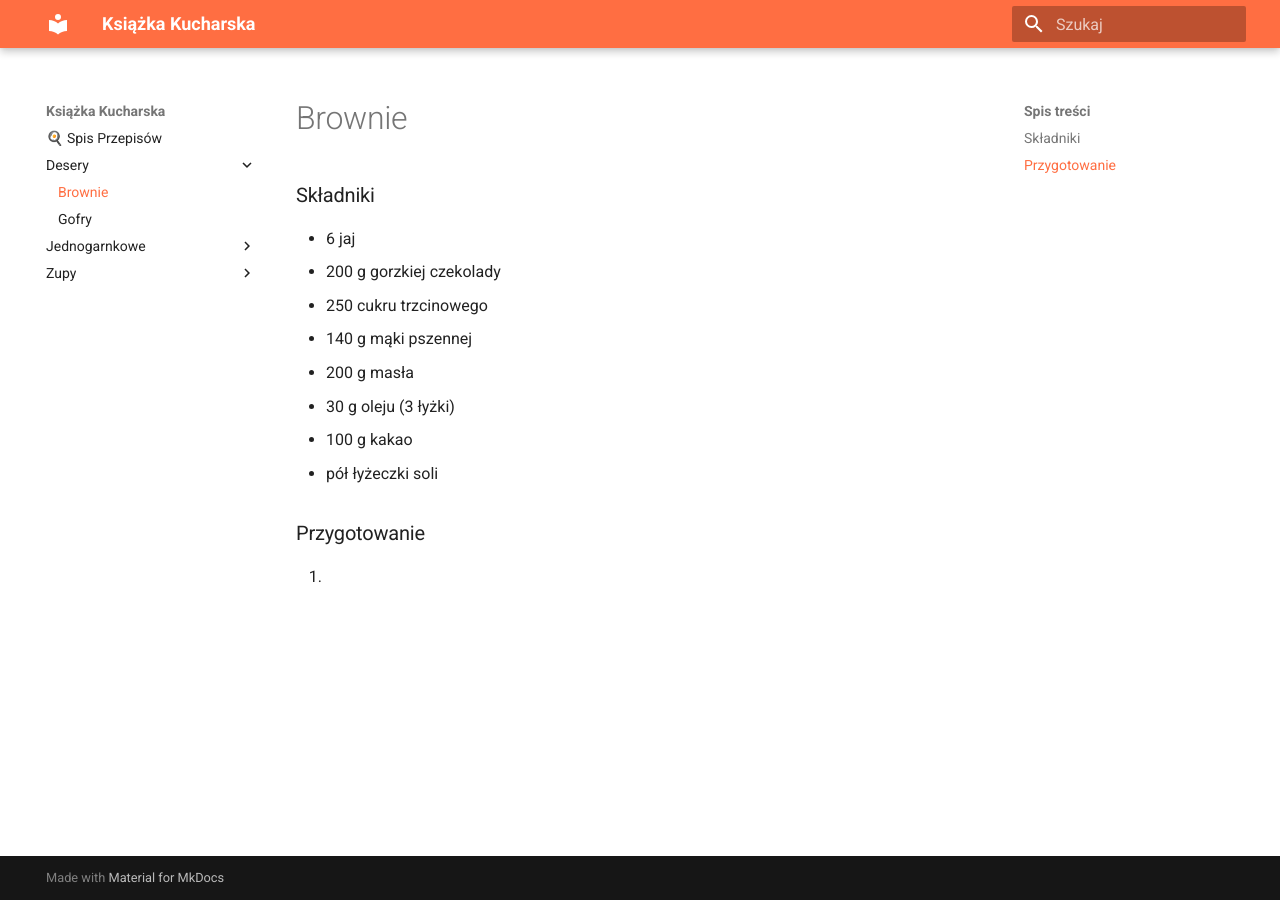
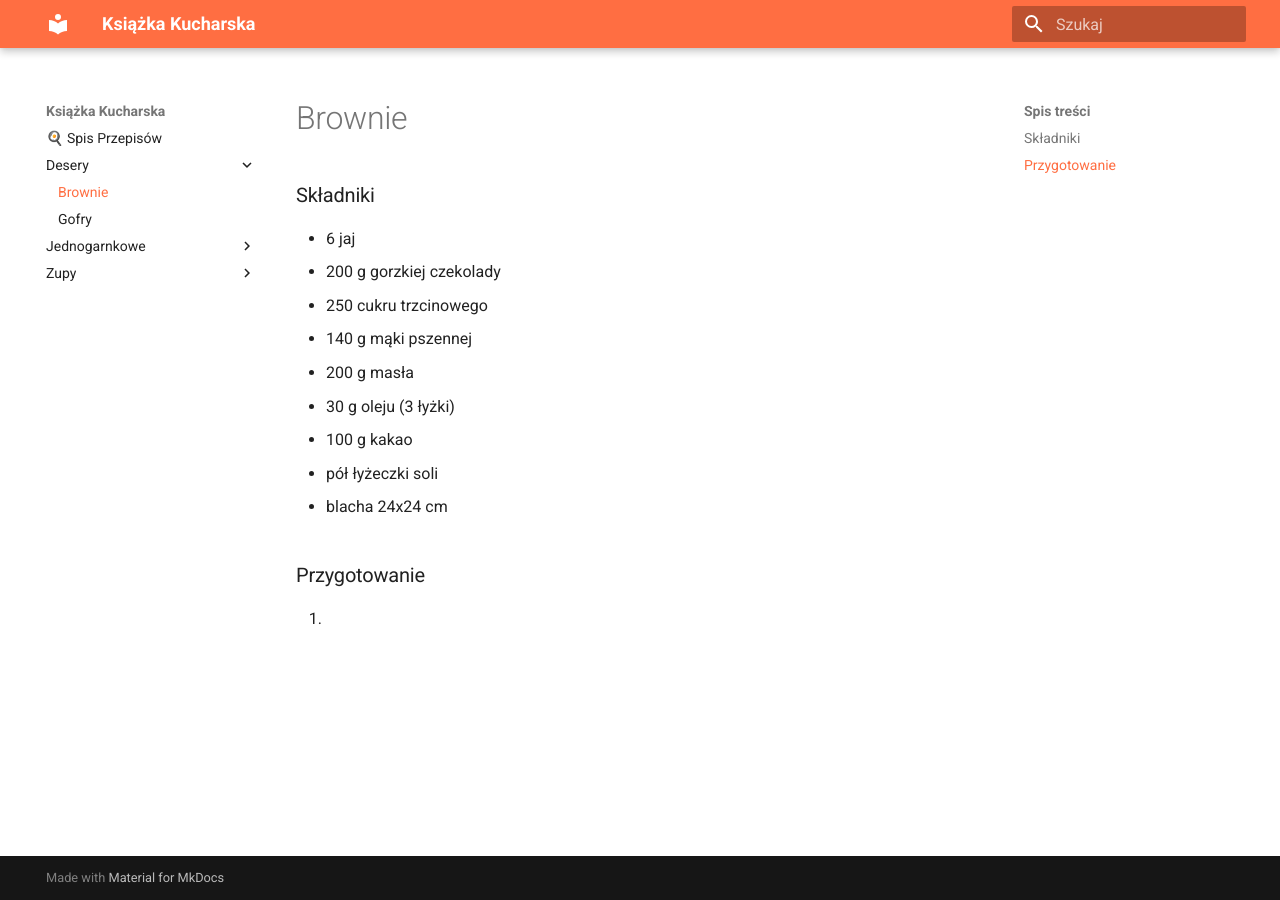
Before and after one commit to slikef8/coockbook, an MkDocs documentation site: the page built from docs/desery/brownie.md, in a window 1280 px wide. Built offline with MkDocs 1.6.1 and Material for MkDocs 9.7.7, drawn with Linux system fonts in a browser that asks for light colours.

Commit message:
WIP: Update brownie

```diff
--- a/docs/desery/brownie.md
+++ b/docs/desery/brownie.md
@@ -15,6 +15,8 @@ category: "Desery"
  * 100 g kakao
  * pół łyżeczki soli
 
+ * blacha 24x24 cm
+
 
 
 
```
